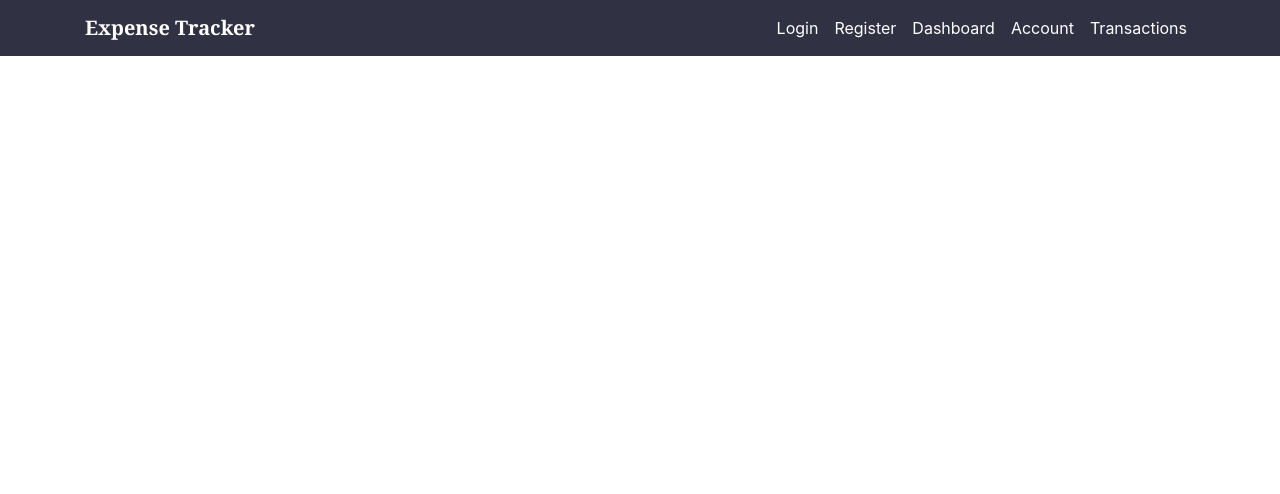
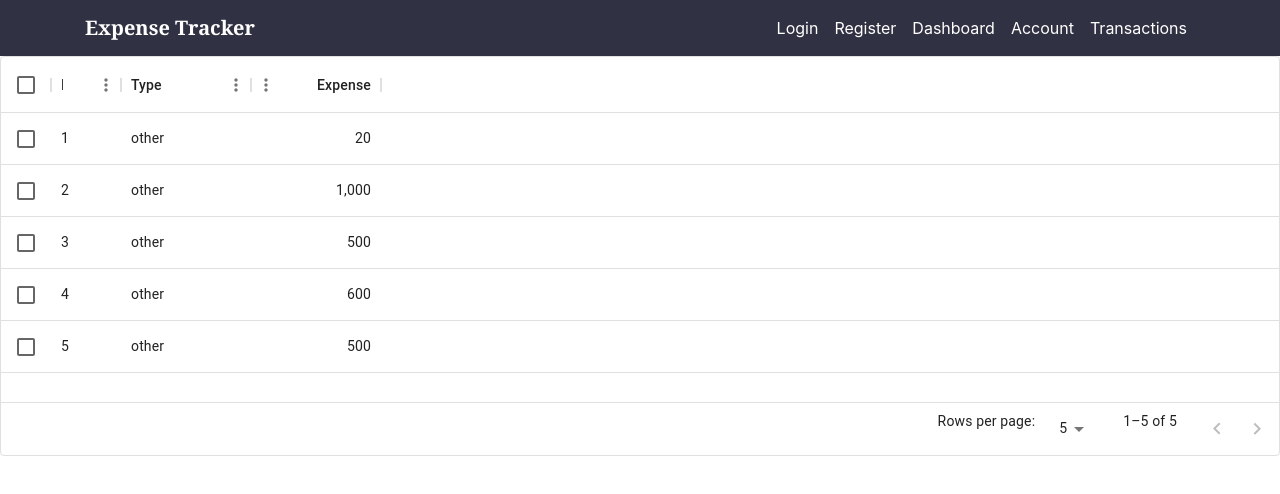
Before and after one commit to Shreyashingale/Expense-Tracker, a React (Create React App) app in the folder client/: page /Table in a window 1280 px wide. Shown: the top 494 px of the page. Built offline with nearby package versions, Linux system fonts and the light colour scheme.

Commit message:
Added table in transaction

```diff
--- a/client/src/App.js
+++ b/client/src/App.js
@@ -5,6 +5,7 @@ import Account from './components/Account';
 import Transactions from './components/Transactions';
 import Dashboard from './components/Dashboard';
 import Navigationbar from './components/Navigationbar';
+import TableComp from './components/TableComp';
 import {  Routes , Route } from 'react-router-dom';
 
 function App() {
@@ -17,6 +18,7 @@ function App() {
           <Route path = "/Account" element = {<Account/>}/>
           <Route path = "/Transactions" element = {<Transactions/>}/>
           <Route path = "/Dashboard" element = {<Dashboard/>}/>
+          <Route path = "/Table" element = {<TableComp/>}/>
         </Routes>
     </div>
   );
--- /dev/null
+++ b/client/src/components/TableComp.js
@@ -0,0 +1,65 @@
+import * as React from 'react';
+import { DataGrid } from '@mui/x-data-grid';
+
+const columns = [
+    { field: 'id', headerName: 'ID', width: 70 },
+    { field: 'ttype', headerName: 'Type', width: 130 },
+    { field: 'texpense', headerName: 'Expense', width: 130, type: 'number' }
+];
+
+
+const rows = [
+
+
+            {
+                "id": 1,
+                "ttype": "other",
+                "texpense": 20,
+                "tdate": "2023-11-13T15:30:07.999Z",
+            },
+            {
+                "id": 2,
+                "ttype": "other",
+                "texpense": 1000,
+                "tdate": "2023-11-13T15:30:07.999Z",
+                "_id": "65524371197a12e39e6af80f"
+            },
+            {
+                "id": 3,
+                "ttype": "other",
+                "texpense": 500,
+                "tdate": "2023-11-22T06:54:41.054Z",
+            },
+            {
+                "id": 4,
+                "ttype": "other ",
+                "texpense": 600,
+                "tdate": "2023-11-22T06:54:41.054Z",
+            },
+            {
+                "id": 5,
+                "ttype": "other",
+                "texpense": 500,
+                "tdate": "2023-11-22T06:54:41.054Z",
+            }
+
+
+];
+
+export default function DataTable() {
+  return (
+    <div style={{ height: 400, width: '100%' }}>
+      <DataGrid
+        rows={rows}
+        columns={columns}
+        initialState={{
+          pagination: {
+            paginationModel: { page: 0, pageSize: 5 },
+          },
+        }}
+        pageSizeOptions={[5, 10]}
+        checkboxSelection
+      />
+    </div>
+  );
+}
--- a/client/src/components/Transactions.js
+++ b/client/src/components/Transactions.js
@@ -2,13 +2,15 @@ import React, { useEffect, useState } from 'react';
 import { jwtDecode } from 'jwt-decode';
 import { useNavigate } from 'react-router-dom';
 import axios from 'axios';
+import { DataGrid } from '@mui/x-data-grid';
+
 const Transactions = () => {
     //also check that issue why it's returning array and not a object
     const baseUrl = 'http://localhost:5000';
     const navigate = useNavigate();
     const [email, setEmail] = useState('');
     const [transactions, setTransactions] = useState([]);
-
+    const rows = transactions;
 
     const [tId, setTId] = useState('');
     const [tType, setTType] = useState('');
@@ -27,12 +29,16 @@ const Transactions = () => {
 
     const handleAddTransaction = () => {
         console.log("add transactions");
-        const data = [...transactions, { tid: tId, ttype: tType, texpense: tExpense }];
+        const updatedTransaction = transactions.map(({ id: tid, ...rest }) => ({ tid, ...rest }))
+        const data = [...updatedTransaction, { tid: tId, ttype: tType, texpense: tExpense }];
         console.log(data);
         axios.put(`${baseUrl}/updateTransactions/${email}`, data)
             .then((res) => {
-                setTransactions(res.data.data.transactions);
-                console.log(res.data.data.transactions);
+                const userTranactions = res.data.data.transactions;
+                setTransactions(userTranactions.map(({ tid: id, ...res }) => ({
+                    id, ...res
+                })));
+                console.log(userTranactions);
             })
             .catch((error) => {
                 console.log(error);
@@ -53,8 +59,12 @@ const Transactions = () => {
         //here the email is state so async in behaviour so that's why
         axios.get(`${baseUrl}/userDetails/${email}`)
             .then((res) => {
-                console.log(res.data.userInfo[0].transactions);
-                setTransactions(res.data.userInfo[0].transactions);
+                // console.log(res.data.userInfo[0].transactions)
+                const userTranactions = res.data.userInfo[0].transactions;
+                //res.data.userInfo[0].transactions
+                setTransactions(userTranactions.map(({ tid: id, ...res }) => ({
+                    id, ...res
+                })));
             })
             .catch((error) => {
                 console.log(error);
@@ -63,23 +73,43 @@ const Transactions = () => {
 
 
     }, [email])
+
+
+    const columns = [
+        { field: 'id', headerName: 'ID', width: 70 },
+        { field: 'ttype', headerName: 'Type', width: 130 },
+        { field: 'texpense', headerName: 'Expense', width: 130, type: 'number' }
+    ];
+
     return (
 
         <div>
             Transactions
             {/* i think js render every time any state chnages */}
-            {
+            {/* {
                 transactions && transactions.map((transaction) => {
-                    return (<div key={transaction.tid}>
+                    return (<div key={transaction.id}>
                         <h3>Transaction</h3>
-                        <p>tid : {transaction.tid}</p>
+                        <p>tid : {transaction.id}</p>
                         <p>T type : {transaction.ttype}</p>
                         <p>expense : {transaction.texpense}</p>
 
                     </div>
                     )
                 })
-            }
+            } */}
+            <div style={{ height: 400, width: '100%' }}>
+                <DataGrid
+                    rows={rows}
+                    columns={columns}
+                    initialState={{
+                        pagination: {
+                            paginationModel: { page: 0, pageSize: 5 },
+                        },
+                    }}
+                    pageSizeOptions={[5, 10]}
+                />
+            </div>
 
             <label>Tid : </label>
             <input type="text" onChange={handleTIdChange} />
```
Also changed, not shown: client/package.json (+7 -0 lines), 1 other file (tests, documents, lock files or other folders).
